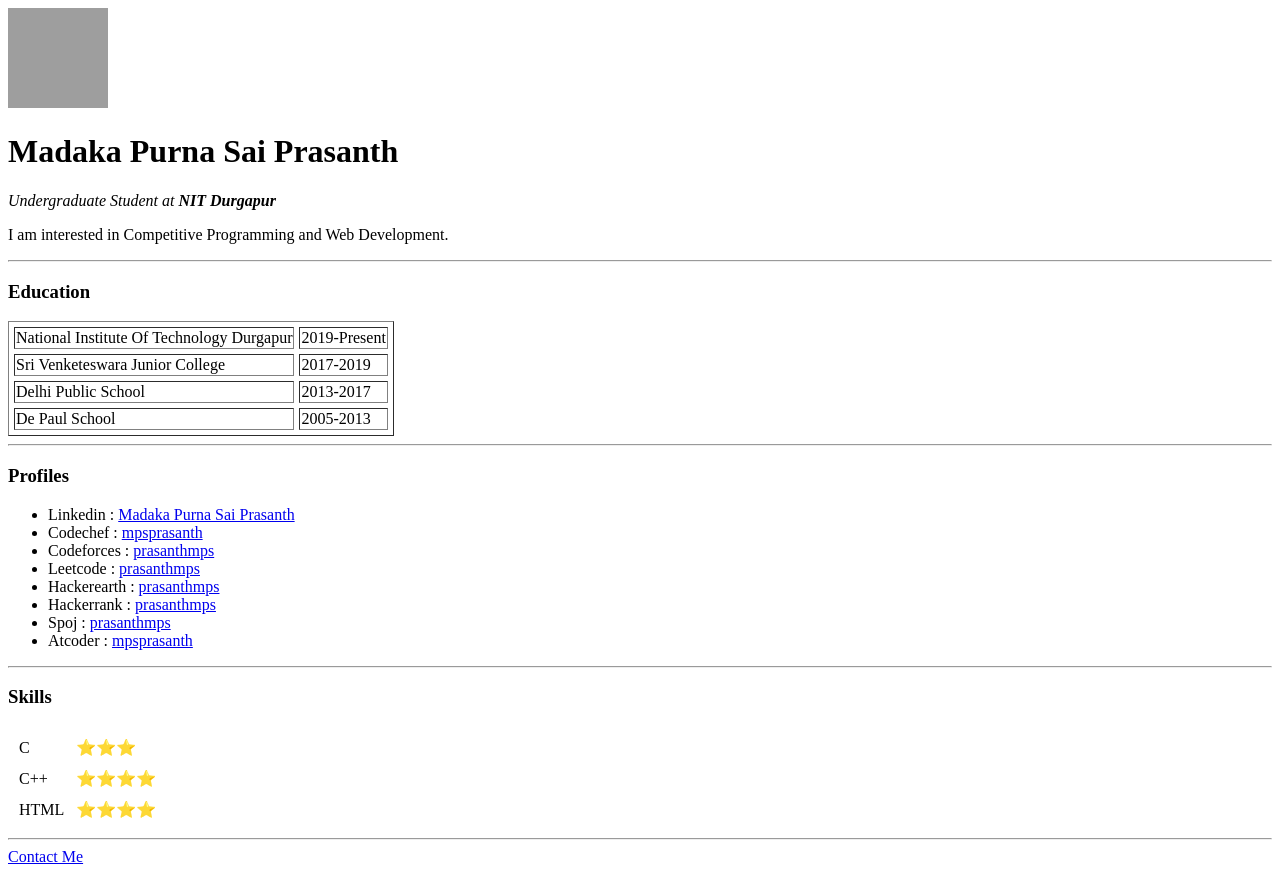
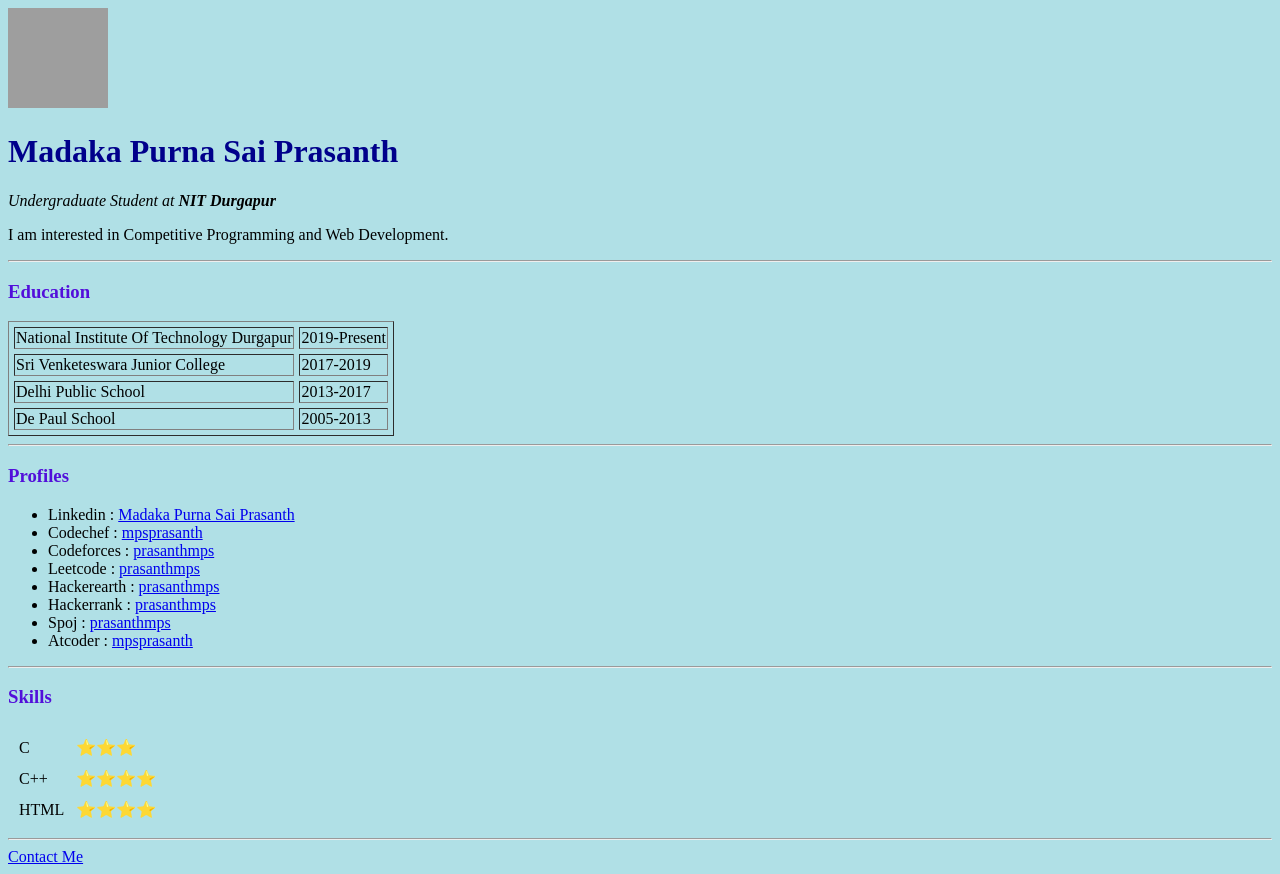
Before and after one commit to prasanthmps/WebD, a plain HTML site: page index.html in a window 1280 px wide. Drawn offline with Linux system fonts and the light colour scheme; grey boxes are pictures that could not be loaded.

Commit message:
commit 3

```diff
--- /dev/null
+++ b/css/styles.css
@@ -0,0 +1,11 @@
+body{
+    background: blue;
+}
+
+h1 {
+    color:darkblue;
+}
+
+h3 {
+    color:#520fda;
+}
--- a/index.html
+++ b/index.html
@@ -5,8 +5,9 @@
 	<meta http-equiv="X-UA-Compatible" content="IE=edge">
 	<meta name="viewport" content="width=device-width, initial-scale=1.0">
 	<title>Prasanth's Personal Site</title>
+	<link rel="stylesheet" href="css/styles.css">
 </head>
-<body>
+<body style="background-color: powderblue;">
 	<img src="https://raw.githubusercontent.com/prasanthmps/Learning-WebD/main/circle-cropped.png"  width="100" height="100" alt="pikachu">
 	<h1>Madaka Purna Sai Prasanth</h1>
 	<p><em>Undergraduate Student at <strong> NIT Durgapur</strong></em> </p>
```
Also changed, not shown: contact.html (+1 -0 lines).
